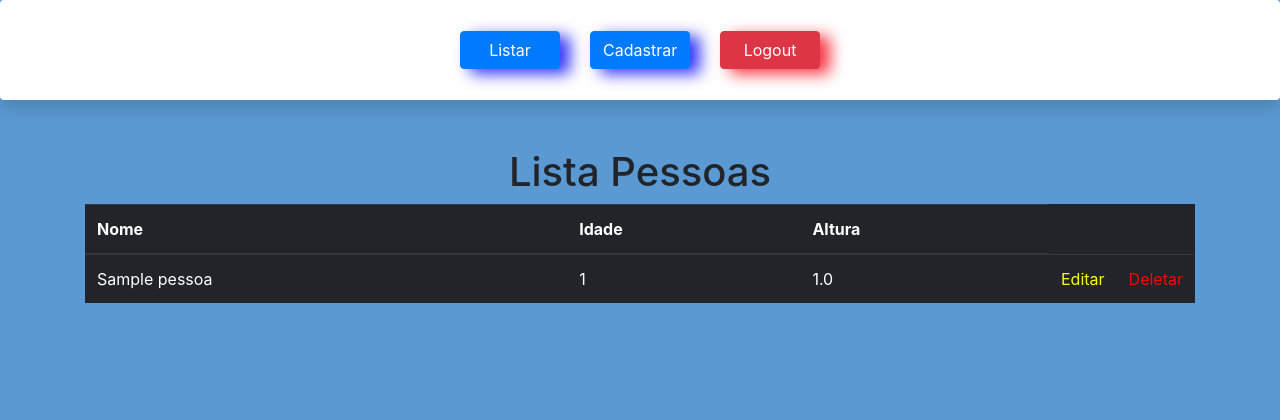
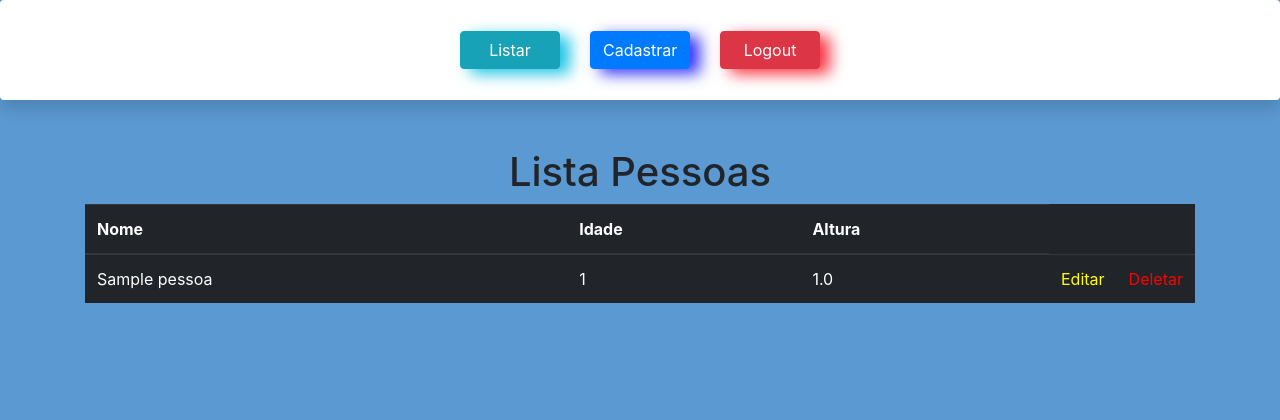
Before and after one commit to FelipeWeiss1992/Flask, a Flask app: page /listar in a window 1280 px wide. Shown: the top 420 px of the page. Run offline with Flask 2, Linux system fonts and the light colour scheme; tables that the repository leaves empty hold one stand-in row (values such as "Sample post"); some libraries are stand-ins or nearby versions.

Commit message:
update flask

```diff
--- a/static/styles/style.css
+++ b/static/styles/style.css
@@ -10,11 +10,25 @@ header{
     background-color: rgb(255, 255, 255);
 }
 
-header a {
+.btn-primary{
     width: 100px;
     margin: 15px;
     box-shadow: 10px 5px 15px rgb(53, 53, 247);
 }
+.btn-info{
+
+    width: 100px;
+    margin: 15px;
+    box-shadow: 10px 5px 15px rgb(30, 197, 230);
+
+}
+
+.nav-item3{
+
+
+
+}
+
 .btn-danger{
 
     width: 100px;
--- a/templates/template.html
+++ b/templates/template.html
@@ -17,15 +17,15 @@
 
         <ul class="nav nav-pills">
 
-            <li class="nav-item">
-              <a class="btn btn-primary" href="/listar">Listar</a>
+            <li class="nav-item1">
+              <a class="btn btn-info" href="/listar">Listar</a>
             </li>
 
-            <li class="nav-item">
+            <li class="nav-item2">
               <a class="btn btn-primary" href="/novo">Cadastrar</a>
             </li>
 
-            <li class="nav-item">
+            <li class="nav-item3">
               <a class="btn btn-danger" href="/logout">Logout</a>
             </li>
 
--- a/views/views.py
+++ b/views/views.py
@@ -92,6 +92,10 @@ def editar(id):
 def atualizar():
     pessoa = Pessoas.query.filter_by(id=request.form['id']).first()
 
+    if pessoa:
+        flash('Pessoa já existente.')
+        return redirect(url_for('inicio'))
+
     pessoa.nome = request.form['nome']
     pessoa.idade = request.form['idade']
     pessoa.altura = request.form['altura']
```
Also changed, not shown: templates/index.html (line endings or trailing spaces).
